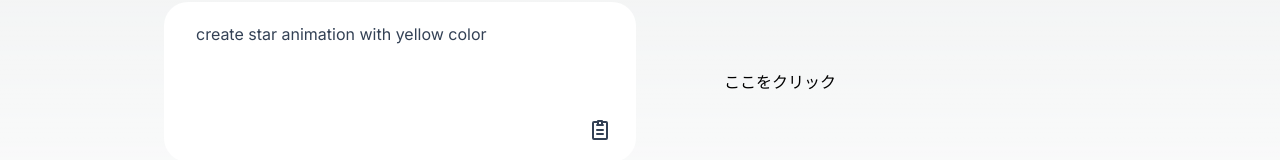
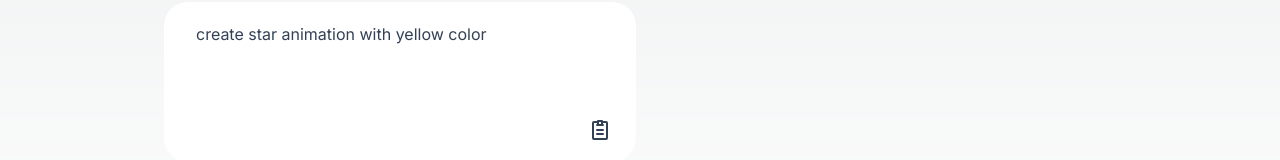
Before and after one commit to DayuanJiang/langserve-ai-sdk, a Next.js app: page / in a window 1280 px wide. Shown: the part 890-1050 px from the top of the page. Built offline with nearby package versions, Linux system fonts and the light colour scheme.

Commit message:
いったん動くものを作った。

```diff
--- a/app/page.tsx
+++ b/app/page.tsx
@@ -72,6 +72,7 @@ export default function Page() {
             const blob = await videoResponse.blob();
             const url = URL.createObjectURL(blob);
             setVideoUrl(url);
+            synchronize_video();
         } catch (err) {
             setError((err as Error).message);
             console.log(error)
@@ -115,11 +116,6 @@ export default function Page() {
                 <div className="my-10 ml-20">
                     <Code code={code} />
                 </div>
-                <div className="my-10 ml-20">
-                    <button onClickCapture={synchronize_video}>
-                        ここをクリック
-                    </button>
-                </div>
             </div>
 
         </div>
```
